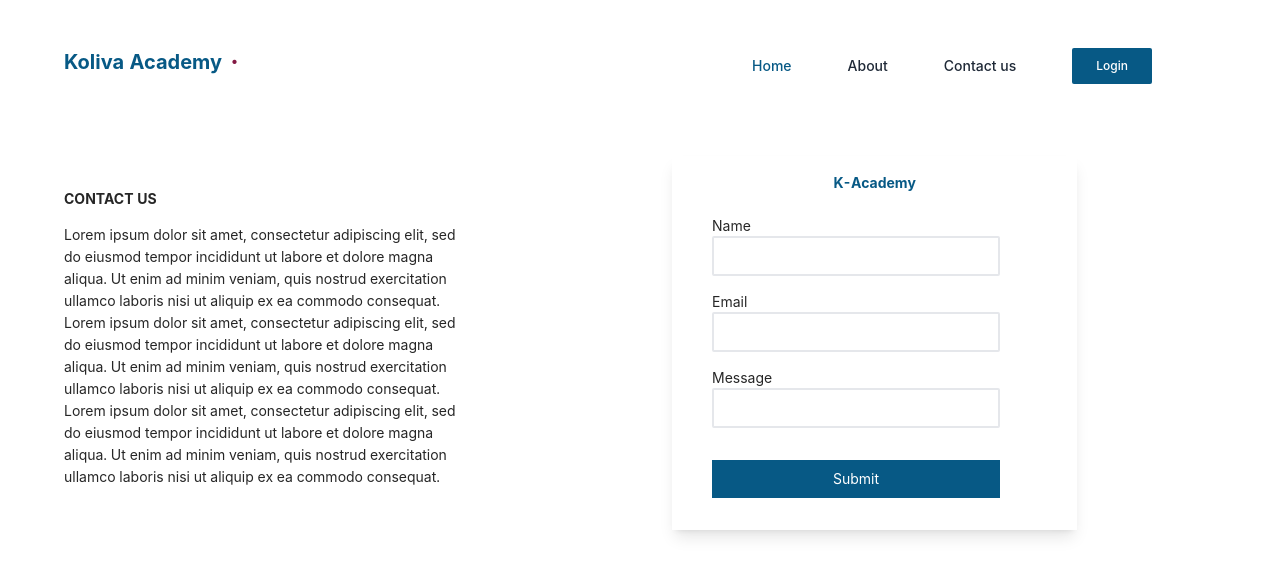
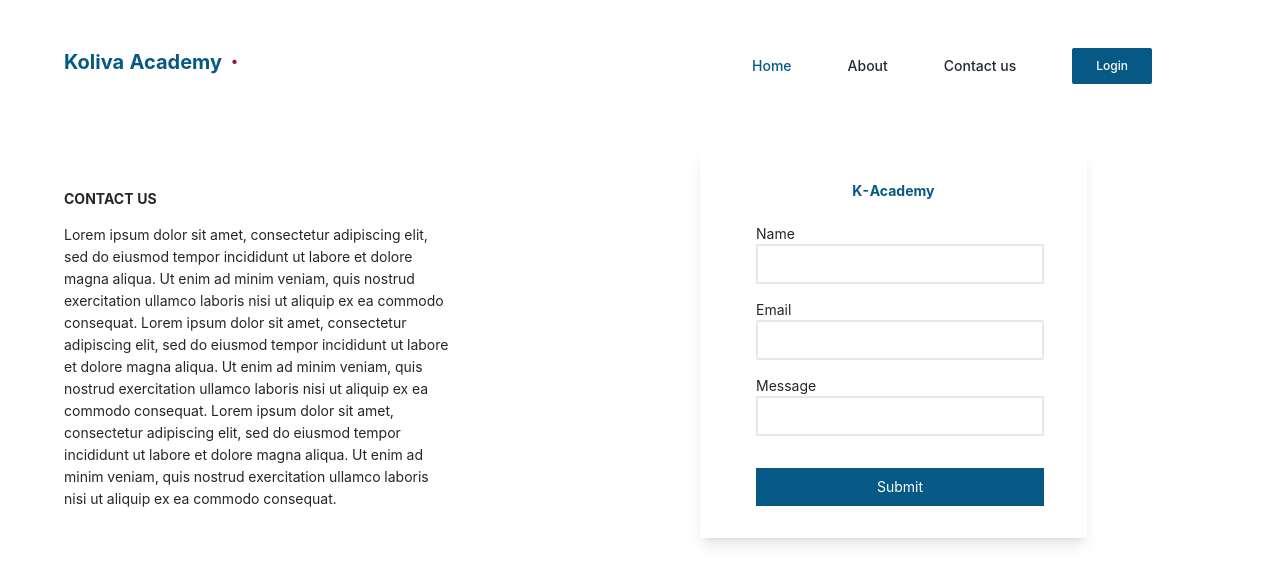
Before and after one commit to dianKoliva/react_prepare, a React (Create React App) app: page / in a window 1280 px wide. Shown: the top 584 px of the page. Built offline with nearby package versions, Linux system fonts and the light colour scheme.

Commit message:
new changes

```diff
--- a/src/components/Contact.jsx
+++ b/src/components/Contact.jsx
@@ -28,13 +28,13 @@ laboris nisi ut aliquip ex ea commodo consequat.
 
             </div>
 
-            <div className='w-1/2 '>
+            <div className='w-1/2 mt-10 ml-14'>
 
-                <div className='shadow-lg w-8/12 mt-12 '>
+                <div className='shadow-lg w-8/12 pt-4 '>
  <p className='text-center text-sky-800 font-bold pt-4 pb-2'>K-Academy</p>
 
  <div>
-     <form action="" className='ml-10'>
+     <form action="" className='ml-14'>
          <div className='text-sm'>
          Name
          <br />
```
